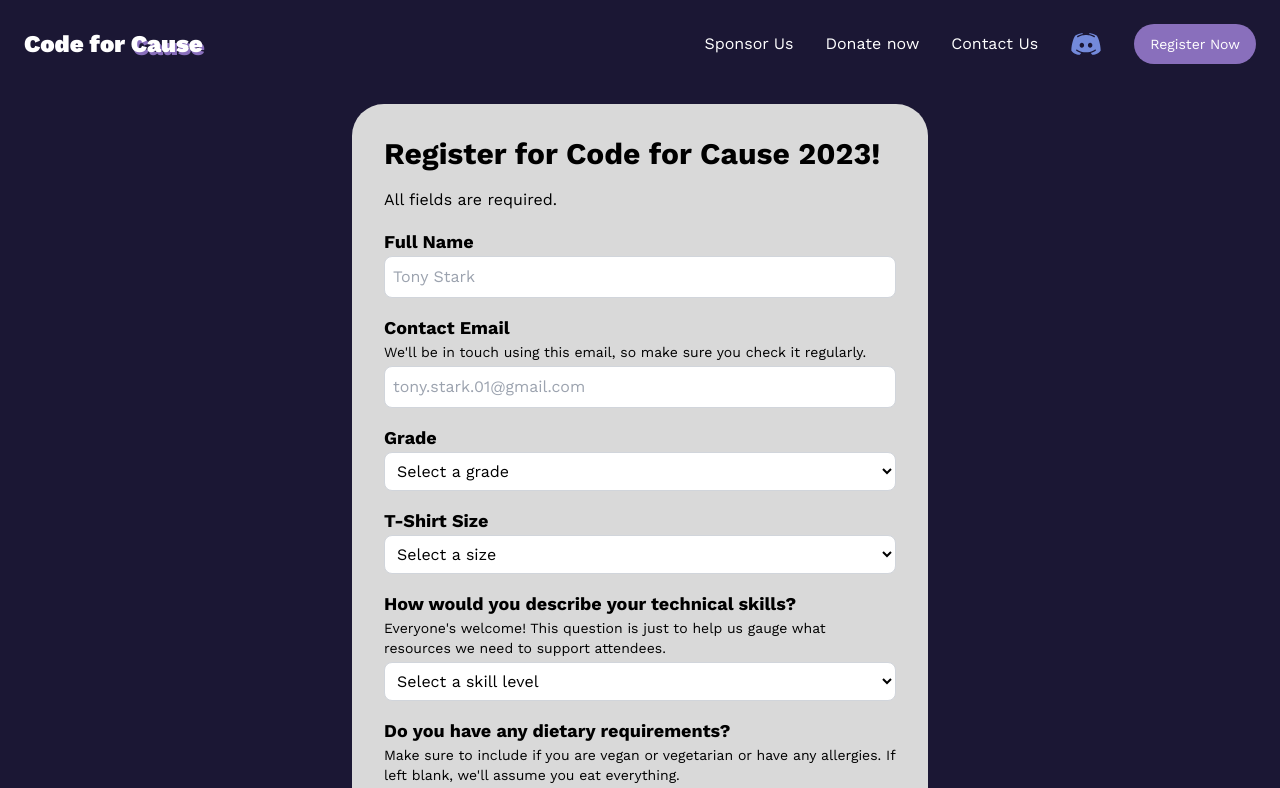
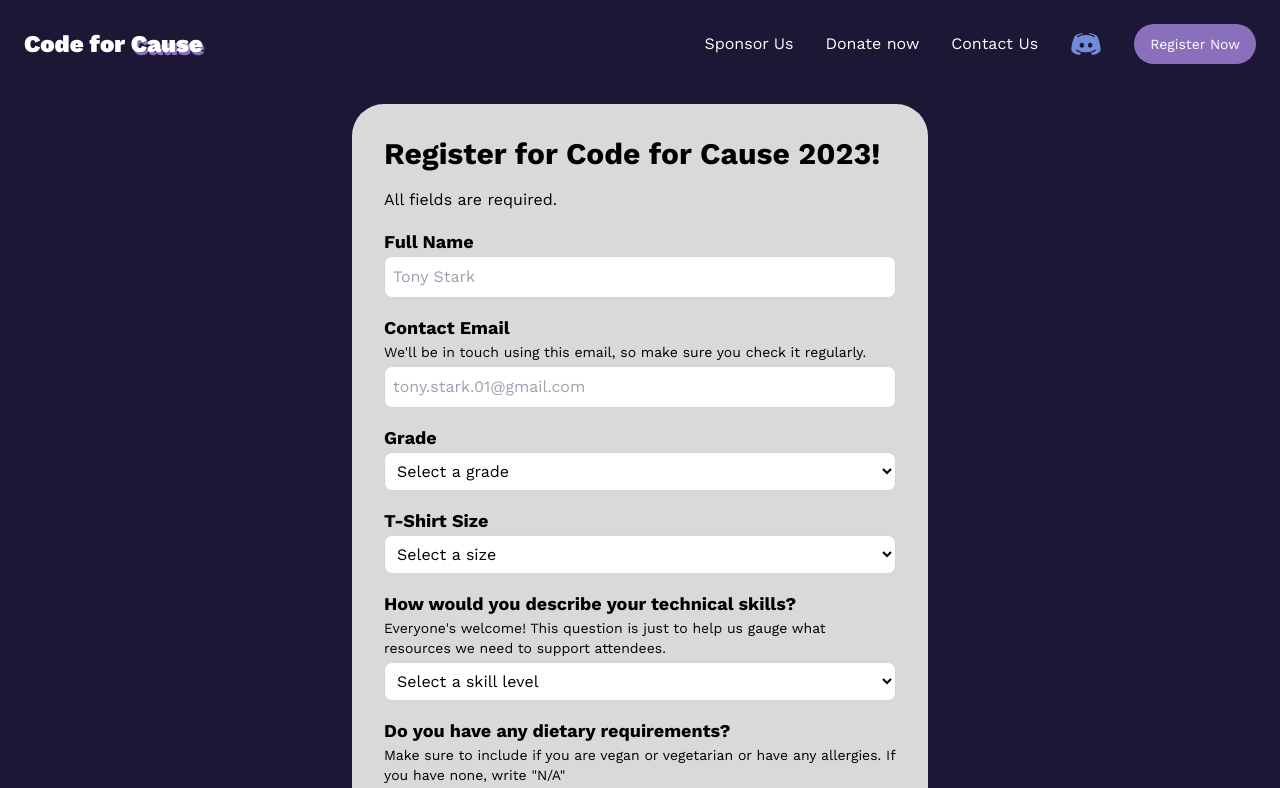
Before and after one commit to bub655/code-for-cause, a Next.js app: page /register in a window 1280 px wide. Shown: the top 788 px of the page. Built offline with nearby package versions, Linux system fonts and the light colour scheme.

Commit message:
no dietary restrictions n/a

```diff
--- a/src/app/register/page.tsx
+++ b/src/app/register/page.tsx
@@ -195,7 +195,7 @@ const Register = () => {
 						</label>
 						<p className="mb-1 block text-md font-normal text-sm">
 							Make sure to include if you are vegan or vegetarian or have any
-							allergies. If left blank, we'll assume you eat everything.
+							allergies. If you have none, write "N/A"
 						</p>
 						<input
 							required
```
